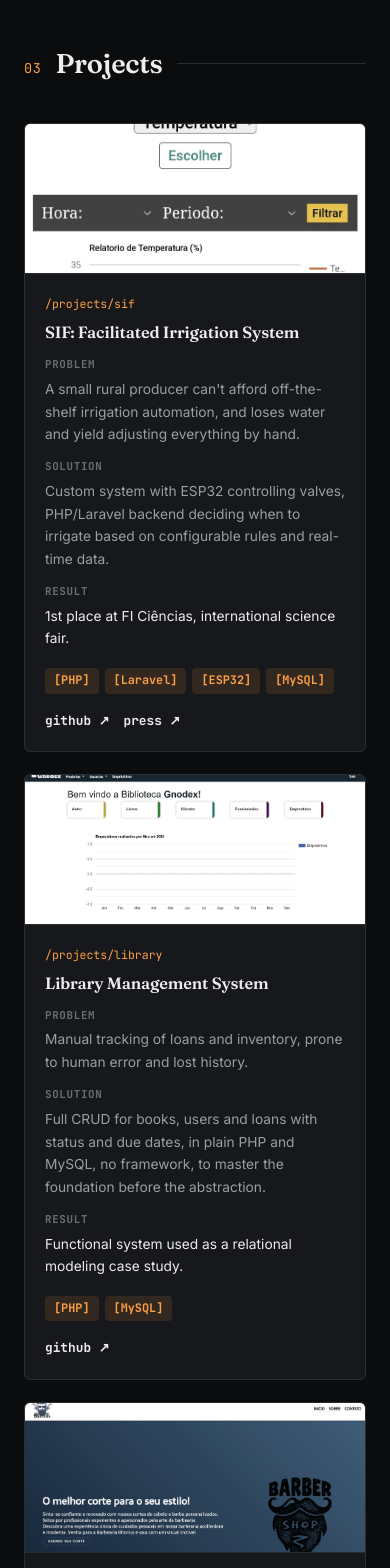
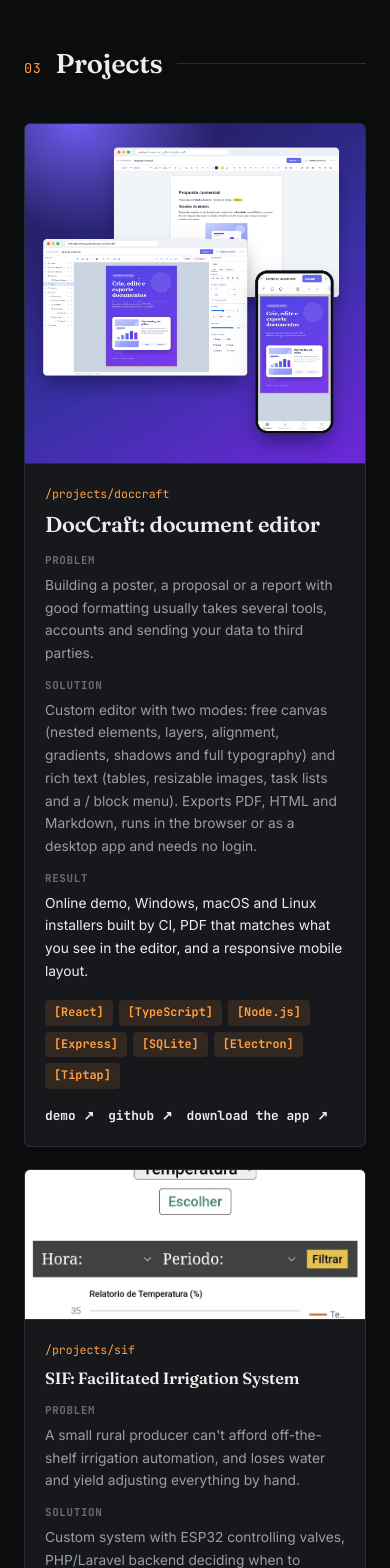
Before and after one commit to esdrasfurmanovicz/portfolio, a Vue app: page / in a window 390 px wide. Shown: the part 3140-4708 px from the top of the page. Built offline with nearby package versions, Linux system fonts and the light colour scheme.

Commit message:
add DocCraft como projeto em destaque

```diff
--- a/src/components/ProjectsSection.vue
+++ b/src/components/ProjectsSection.vue
@@ -12,7 +12,7 @@ import { content } from '../data/content.js'
       </div>
 
       <div class="grid">
-        <article v-for="(p, i) in content.projects[lang].items" :key="i" class="card project">
+        <article v-for="(p, i) in content.projects[lang].items" :key="i" class="card project" :class="{ featured: p.featured }">
           <img :src="p.image" :alt="p.name" class="thumb" loading="lazy" />
           <div class="body">
             <p class="path mono">{{ p.path }}</p>
@@ -129,9 +129,51 @@ dd.result {
   color: var(--accent);
 }
 
+/* projeto em destaque: ocupa a largura toda, com a imagem grande ao lado do texto */
+.project.featured {
+  grid-column: 1 / -1;
+  flex-direction: row;
+}
+
+.featured .thumb {
+  width: 54%;
+  height: auto;
+  min-height: 340px;
+  flex-shrink: 0;
+  border-bottom: none;
+  border-right: 1px solid var(--border);
+  filter: none;
+}
+
+.featured .body {
+  padding: 28px;
+  justify-content: center;
+}
+
+.featured h3 {
+  font-size: 1.35rem;
+}
+
 @media (max-width: 960px) {
   .grid {
     grid-template-columns: 1fr;
   }
+
+  .project.featured {
+    flex-direction: column;
+  }
+
+  .featured .thumb {
+    width: 100%;
+    min-height: 0;
+    height: auto;
+    aspect-ratio: 1 / 1;
+    border-right: none;
+    border-bottom: 1px solid var(--border);
+  }
+
+  .featured .body {
+    padding: 20px;
+  }
 }
 </style>
--- a/src/data/content.js
+++ b/src/data/content.js
@@ -160,6 +160,21 @@ export const content = {
       title: 'Projetos',
       items: [
         {
+          path: '/projetos/doccraft',
+          name: 'DocCraft: editor de documentos',
+          image: './img/doccraft.jpg',
+          featured: true,
+          problem: 'Montar um cartaz, uma proposta ou um relatório bem formatado costuma exigir várias ferramentas, contas e o envio dos seus dados para terceiros.',
+          solution: 'Editor próprio com dois modos: canvas livre (elementos aninhados, camadas, alinhamento, degradê, sombra e tipografia completa) e texto rico (tabelas, imagens redimensionáveis, listas de tarefas e menu de blocos com /). Exporta PDF, HTML e Markdown, roda no navegador ou como app desktop e não pede login.',
+          result: 'Demo online, instaladores para Windows, macOS e Linux gerados por CI, PDF fiel ao que aparece no editor e layout responsivo para celular.',
+          stack: ['React', 'TypeScript', 'Node.js', 'Express', 'SQLite', 'Electron', 'Tiptap'],
+          links: [
+            { label: 'demo', href: 'https://esdrasfurmanovicz.github.io/doccraft/' },
+            { label: 'github', href: 'https://github.com/esdrasfurmanovicz/doccraft' },
+            { label: 'baixar o app', href: 'https://github.com/esdrasfurmanovicz/doccraft/releases/latest' },
+          ],
+        },
+        {
           path: '/projetos/sif',
           name: 'SIF: Sistema de Irrigação Facilitado',
           image: './img/sif.jpg',
@@ -201,6 +216,21 @@ export const content = {
     en: {
       title: 'Projects',
       items: [
+        {
+          path: '/projects/doccraft',
+          name: 'DocCraft: document editor',
+          image: './img/doccraft.jpg',
+          featured: true,
+          problem: 'Building a poster, a proposal or a report with good formatting usually takes several tools, accounts and sending your data to third parties.',
+          solution: 'Custom editor with two modes: free canvas (nested elements, layers, alignment, gradients, shadows and full typography) and rich text (tables, resizable images, task lists and a / block menu). Exports PDF, HTML and Markdown, runs in the browser or as a desktop app and needs no login.',
+          result: 'Online demo, Windows, macOS and Linux installers built by CI, PDF that matches what you see in the editor, and a responsive mobile layout.',
+          stack: ['React', 'TypeScript', 'Node.js', 'Express', 'SQLite', 'Electron', 'Tiptap'],
+          links: [
+            { label: 'demo', href: 'https://esdrasfurmanovicz.github.io/doccraft/' },
+            { label: 'github', href: 'https://github.com/esdrasfurmanovicz/doccraft' },
+            { label: 'download the app', href: 'https://github.com/esdrasfurmanovicz/doccraft/releases/latest' },
+          ],
+        },
         {
           path: '/projects/sif',
           name: 'SIF: Facilitated Irrigation System',
```
Also changed, not shown: public/img/doccraft.jpg (added).
